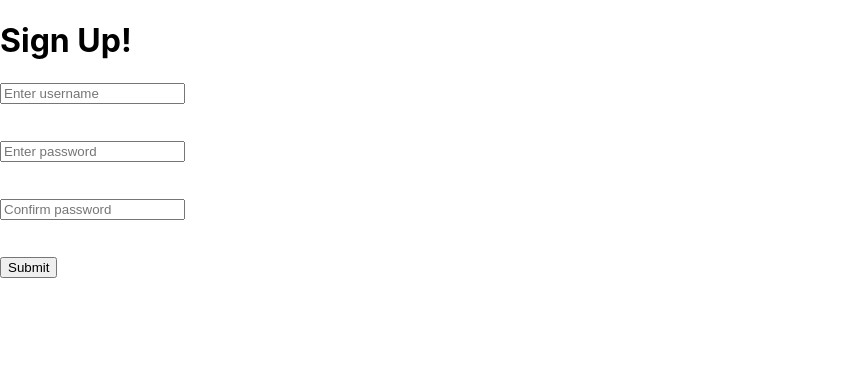
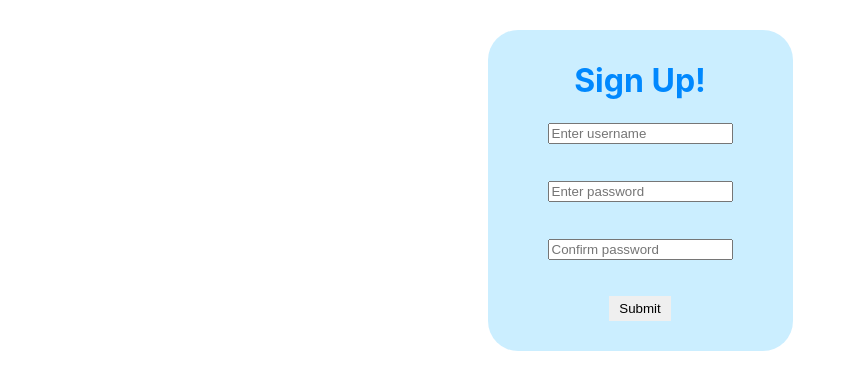
Before and after one commit to rlgallegos/freelance-calc, a React (Create React App) app in the folder client/: page /signup in a window 1280 px wide. Shown: the top 390 px of the page, without its empty margins (0-856 px from the left). Built offline with nearby package versions, Linux system fonts and the light colour scheme.

Commit message:
signup css

```diff
--- a/client/src/App.css
+++ b/client/src/App.css
@@ -72,6 +72,15 @@ Blue Scheme:
   height: fit-content;
 }
 
+/* SIGNUP */
+.signup-header {
+  text-align: center;
+  color: #0088fe;
+}
+.signup-form{
+  text-align: center;
+}
+
 /* LOGIN */
 
 .login form input {
@@ -86,6 +95,7 @@ Blue Scheme:
 .loginSubmit {
   padding: 5px 10px;
   margin-bottom: 20px;
+  border: none;
 }
 
 .signup-button-container button {
@@ -93,6 +103,18 @@ Blue Scheme:
   padding: 5px 10px;
 }
 
+.signup-outter-container{
+  display: flex;
+  justify-content: center;
+}
+.signup-container{
+  background-color: rgba(151, 222, 255, 0.5);
+  padding: 10px 60px;
+  margin-top: 30px;
+  border-radius: 30px;
+  width: fit-content;
+
+}
 /* NAVBAR */
 .navbar {
   display: flex;
--- a/client/src/components/Link.js
+++ b/client/src/components/Link.js
@@ -25,7 +25,7 @@ const { open, ready } = usePlaidLink({
 
 
 return (
-  <button onClick={() => open()} disabled={!ready}>
+  <button className="profileBtn" onClick={() => open()} disabled={!ready}>
     Connect a bank account
   </button>
 );
--- a/client/src/components/SignUp.js
+++ b/client/src/components/SignUp.js
@@ -50,11 +50,12 @@ function SignUp(){
     }
 
     return(
-        <div>
-            <h1>
+        <div className='signup-outter-container'>
+        <div className='signup-container'>
+            <h1 className='signup-header'>
                 Sign Up!
             </h1>
-            <form onSubmit={formik.handleSubmit}>
+            <form className='signup-form' onSubmit={formik.handleSubmit}>
 
                 <input name='username' value={formik.values.username} onChange={formik.handleChange} type='text' placeholder='Enter username' />
                 <br />
@@ -68,8 +69,9 @@ function SignUp(){
                 <br />
                 <p style={{color: "red"}}>{formik.errors.passwordConfirmation}</p>
                 <br />
-                <input type='submit' />
+                <input className='loginSubmit' type='submit' />
             </form>
+        </div>
 
 
 
```
Also changed, not shown: 2 other files (tests, documents, lock files or other folders).
